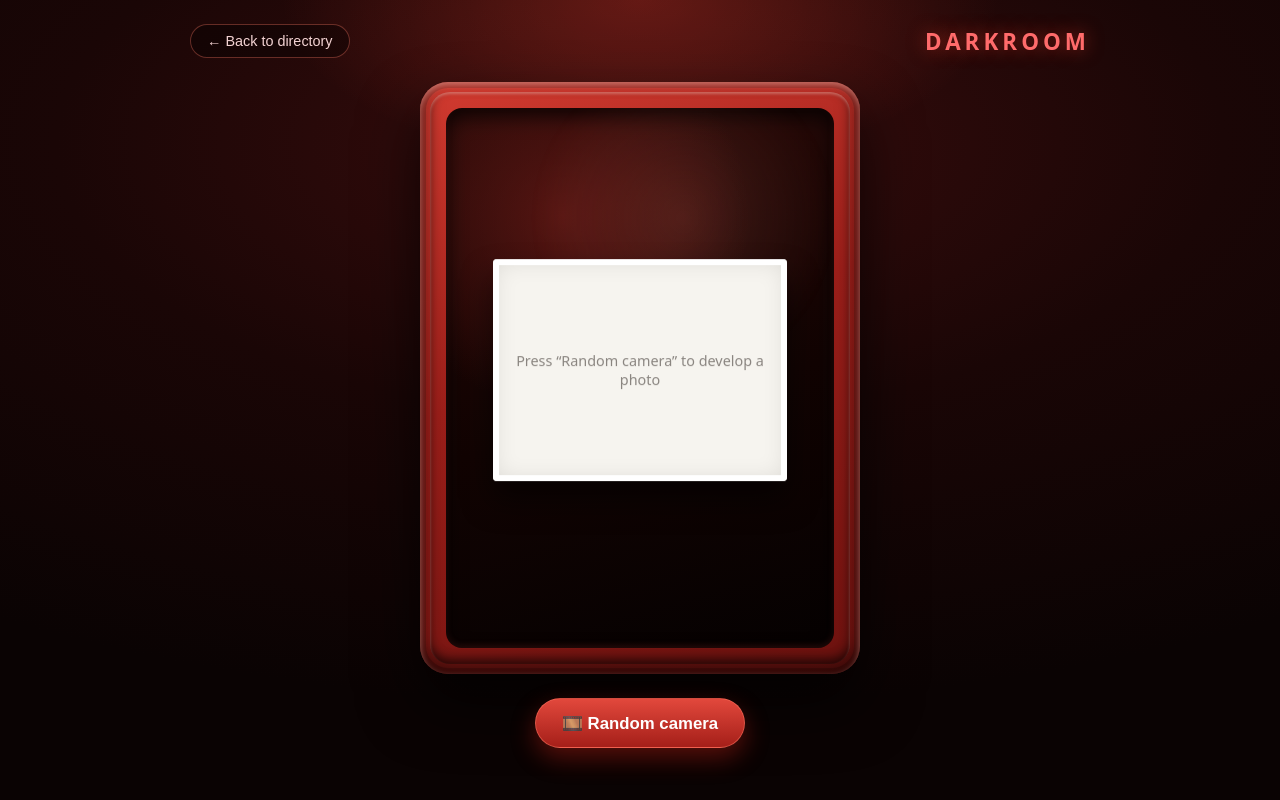
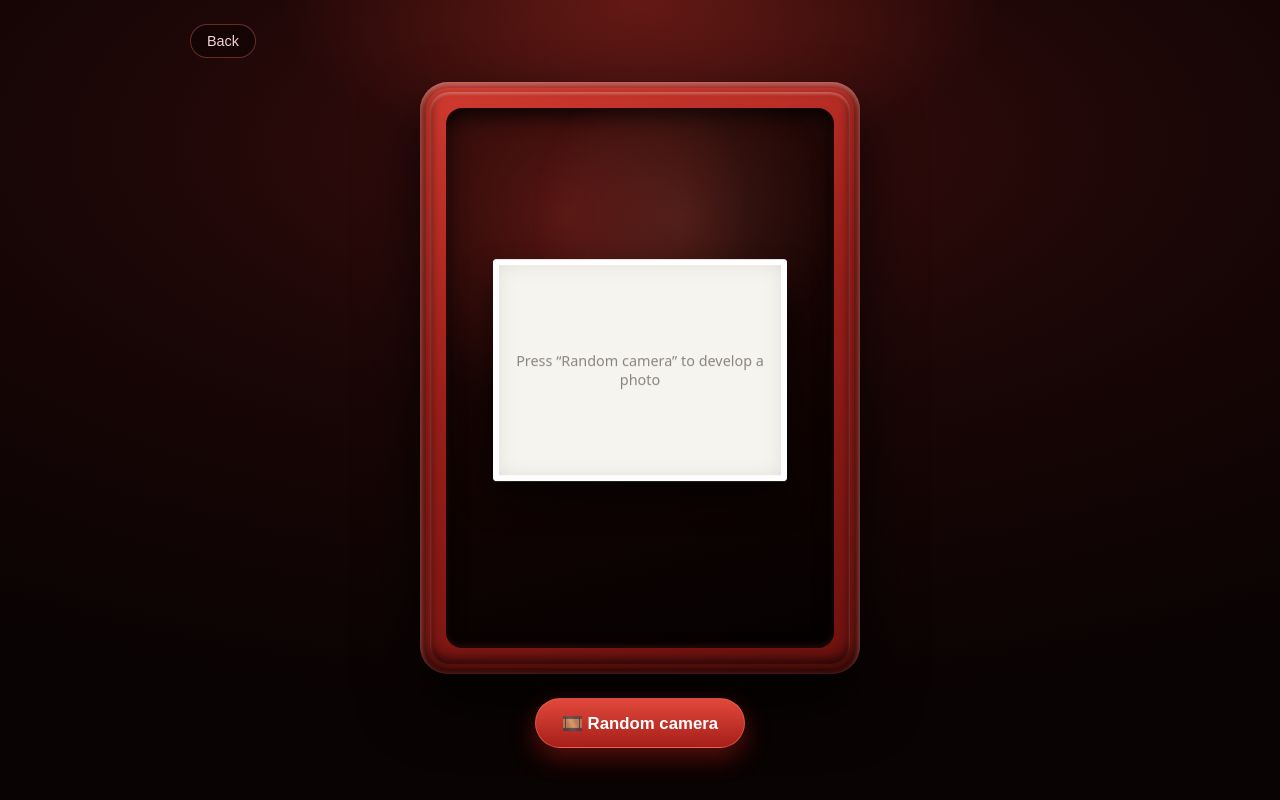
Before and after one commit to eunicela/filmcameradirectory, a React (Vite) app: page / in a window 1280 px wide. Both pictures are taken after a click on the button "🌙 Darkroom". Built offline with nearby package versions, Linux system fonts and the light colour scheme.

Commit message:
Simplify darkroom back button to 'Back' and remove Darkroom title heading
Co-authored-by: eunicela <eunicela@users.noreply.github.com>

```diff
--- a/src/components/Darkroom.jsx
+++ b/src/components/Darkroom.jsx
@@ -79,9 +79,8 @@ export default function Darkroom({ onClose }) {
 
       <header className="dr-top">
         <button className="dr-back" onClick={onClose}>
-          ← Back to directory
+          Back
         </button>
-        <h1 className="dr-title">Darkroom</h1>
       </header>
 
       <div
--- a/src/darkroom.css
+++ b/src/darkroom.css
@@ -37,15 +37,6 @@
   display: flex;
   align-items: center;
   justify-content: space-between;
-}
-
-.dr-title {
-  margin: 0;
-  font-size: 1.4rem;
-  letter-spacing: 0.18em;
-  text-transform: uppercase;
-  color: #ff6b6b;
-  text-shadow: 0 0 18px rgba(255, 60, 40, 0.55);
 }
 
 .dr-back {
```
Also changed, not shown: 1 other file (tests, documents, lock files or other folders).
